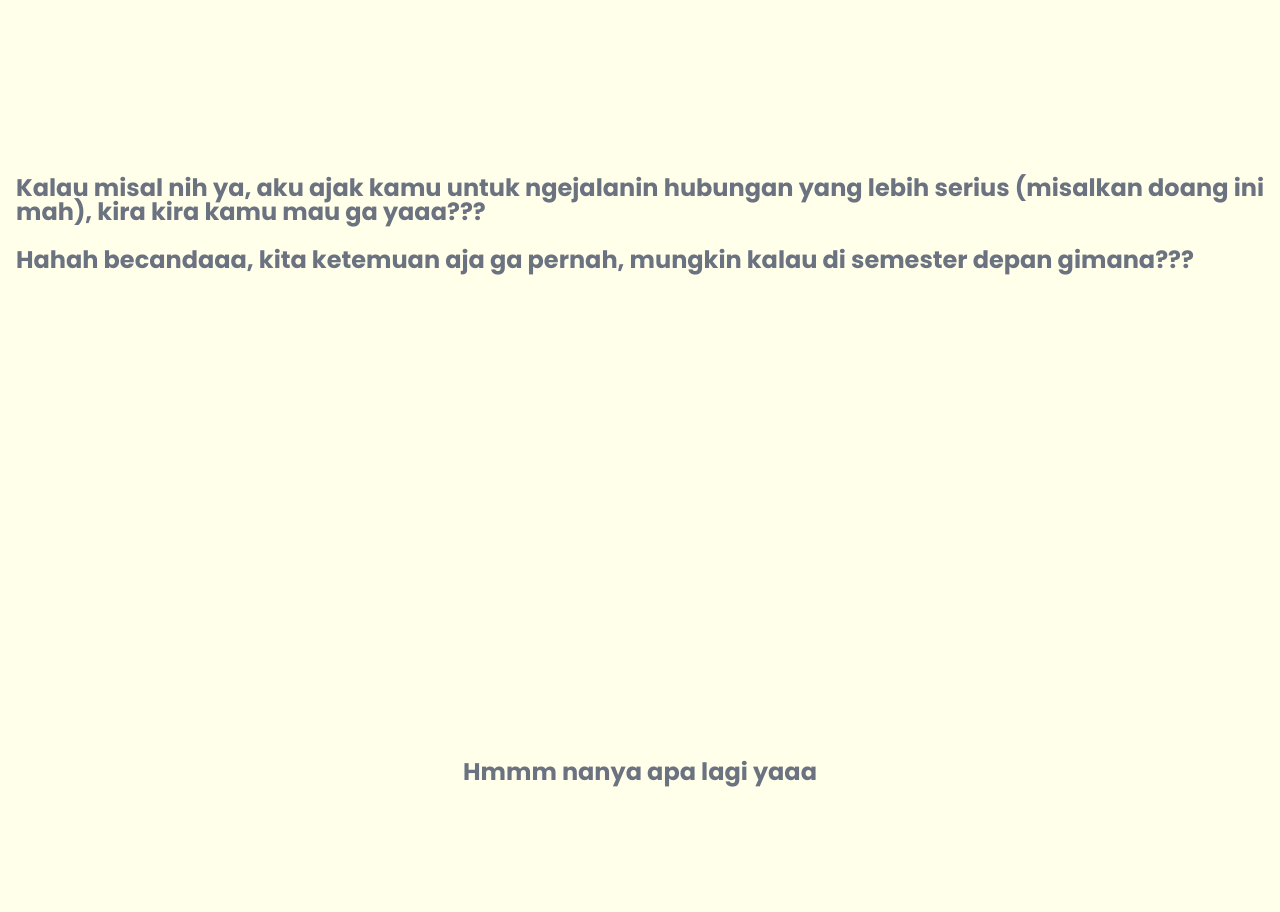
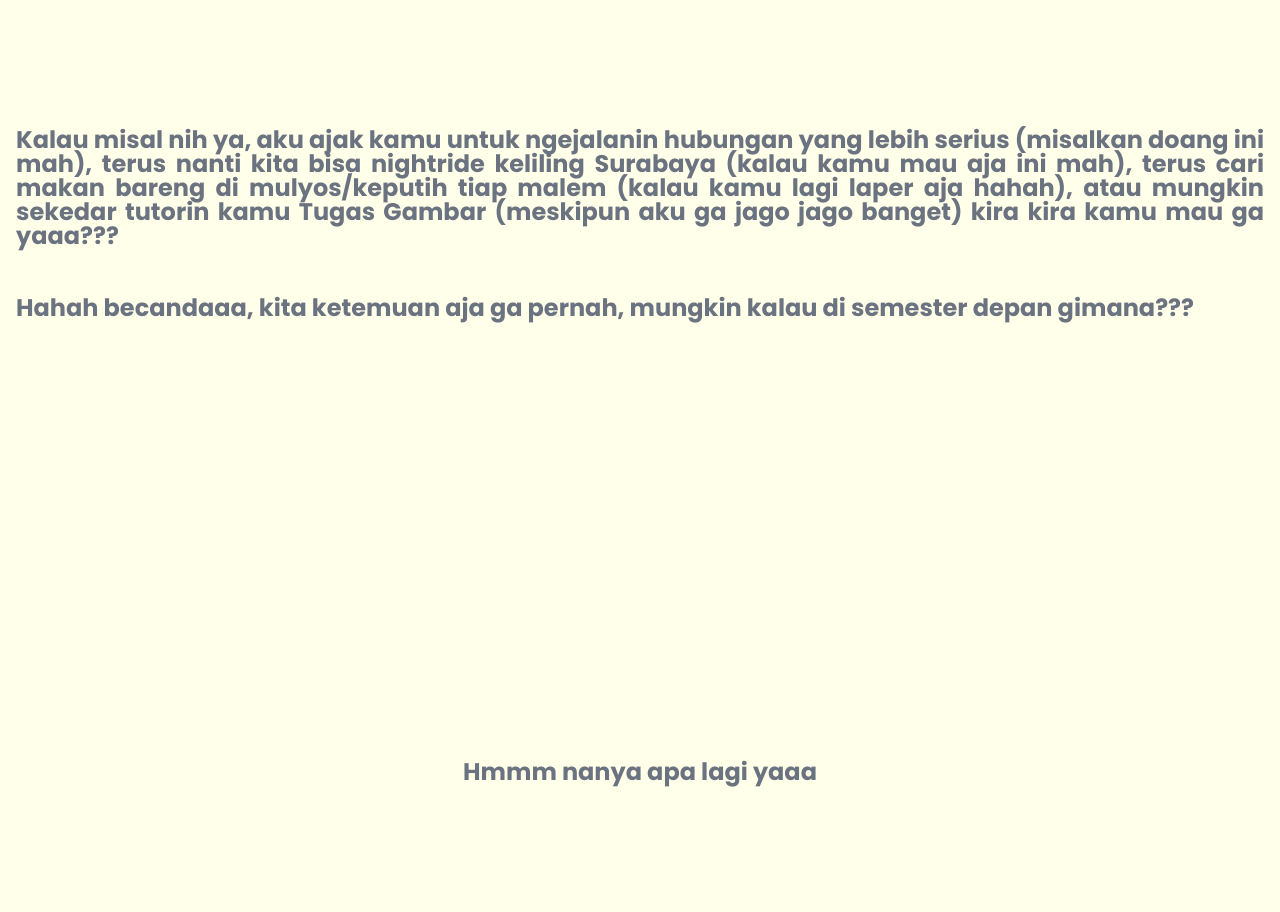
Before and after one commit to UbayAbdll/ubayabdll.github.io, a plain HTML site: page jawab.html in a window 1280 px wide. Shown: the part 1800-2712 px from the top of the page. Drawn offline with nearby package versions, Linux system fonts and the light colour scheme.

Commit message:
Update jawab.html

```diff
--- a/jawab.html
+++ b/jawab.html
@@ -38,7 +38,8 @@ href="https://cdn.jsdelivr.net/npm/remixicon@3.2.0/fonts/remixicon.css" rel="sty
         <div class="content">
         <h1>
           <p class="description">
-          Kalau misal nih ya, aku ajak kamu untuk ngejalanin hubungan yang lebih serius (misalkan doang ini mah), kira kira kamu mau ga yaaa???</br></br>
+          Kalau misal nih ya, aku ajak kamu untuk ngejalanin hubungan yang lebih serius (misalkan doang ini mah), terus nanti kita bisa nightride keliling Surabaya (kalau kamu mau aja ini mah), terus cari makan bareng di
+          mulyos/keputih tiap malem (kalau kamu lagi laper aja hahah), atau mungkin sekedar tutorin kamu Tugas Gambar (meskipun aku ga jago jago banget) kira kira kamu mau ga yaaa???</br></br></br>
           Hahah becandaaa, kita ketemuan aja ga pernah, mungkin kalau di semester depan gimana???
           </p>
           </h1>
```
